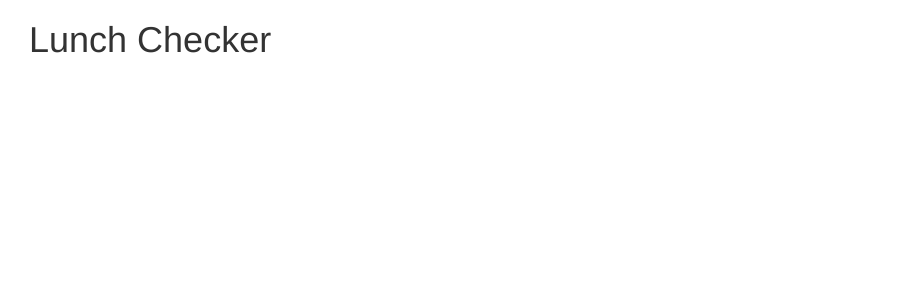
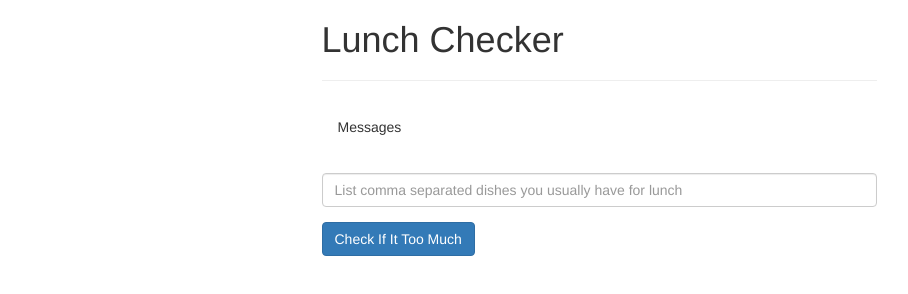
Before and after one commit to lucas-rodrigues20/cousera-angularjs, a plain HTML site: page assignment01/index.html in a window 1280 px wide. Shown: the whole page, without its empty margins (41-949 px from the left). Drawn offline with nearby package versions, Linux system fonts and the light colour scheme.

Commit message:
page layout

```diff
--- a/assignment01/index.html
+++ b/assignment01/index.html
@@ -18,7 +18,22 @@
 <body>
 
 	<div class="container">
-		<h1>Lunch Checker</h1>
+		<div class="row">
+			<div class="col-xs-6 col-xs-offset-3">
+				<h1>Lunch Checker</h1>
+				<hr>
+
+				<div class="alert" role="alert">Messages</div>
+
+				<div class="form-group">
+					<input type="text" class="form-control" placeholder="List comma separated dishes you usually have for lunch">
+				</div>
+
+				<div>
+					<button type="button" class="btn btn-primary">Check If It Too Much</button>
+				</div>
+			</div>
+		</div>
 	</div>
 
 </body>
```
